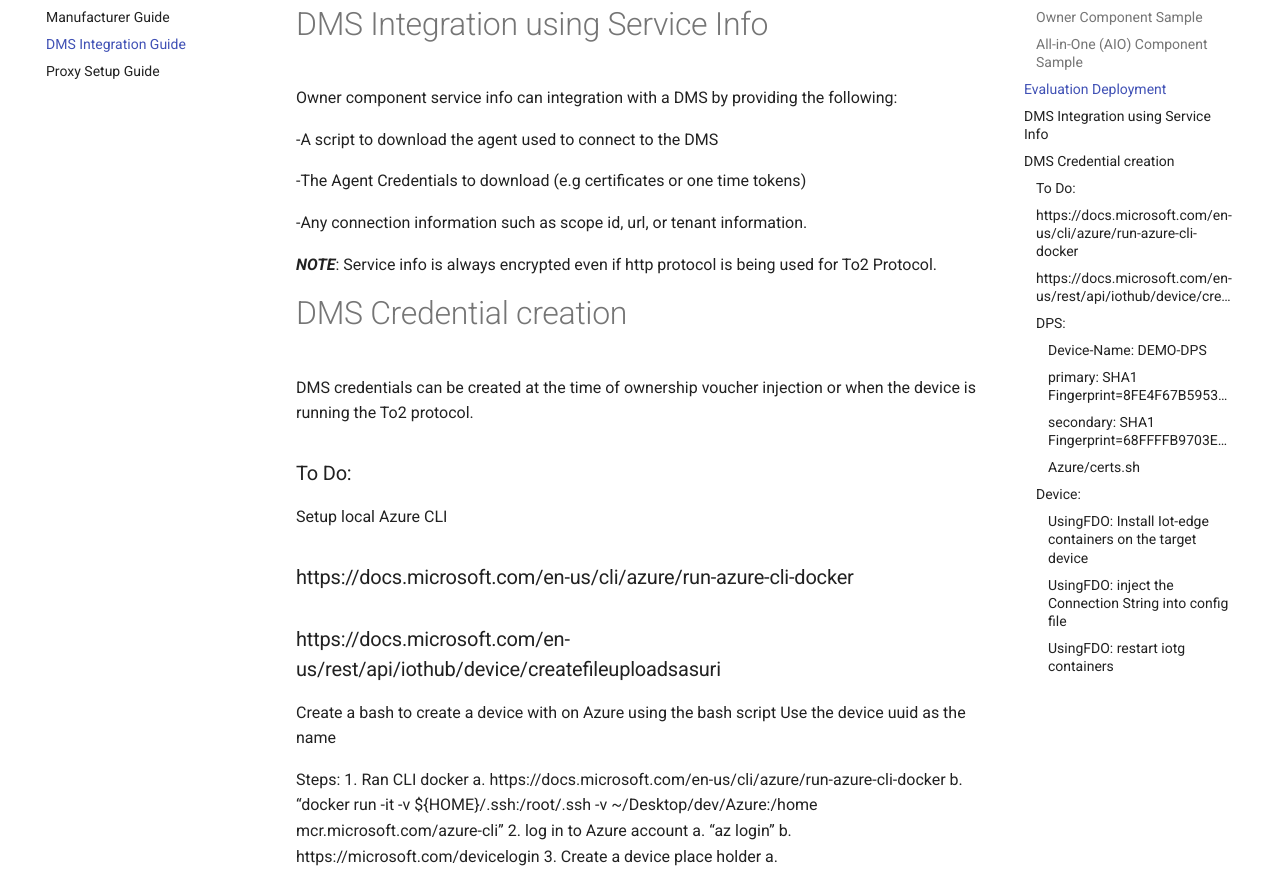
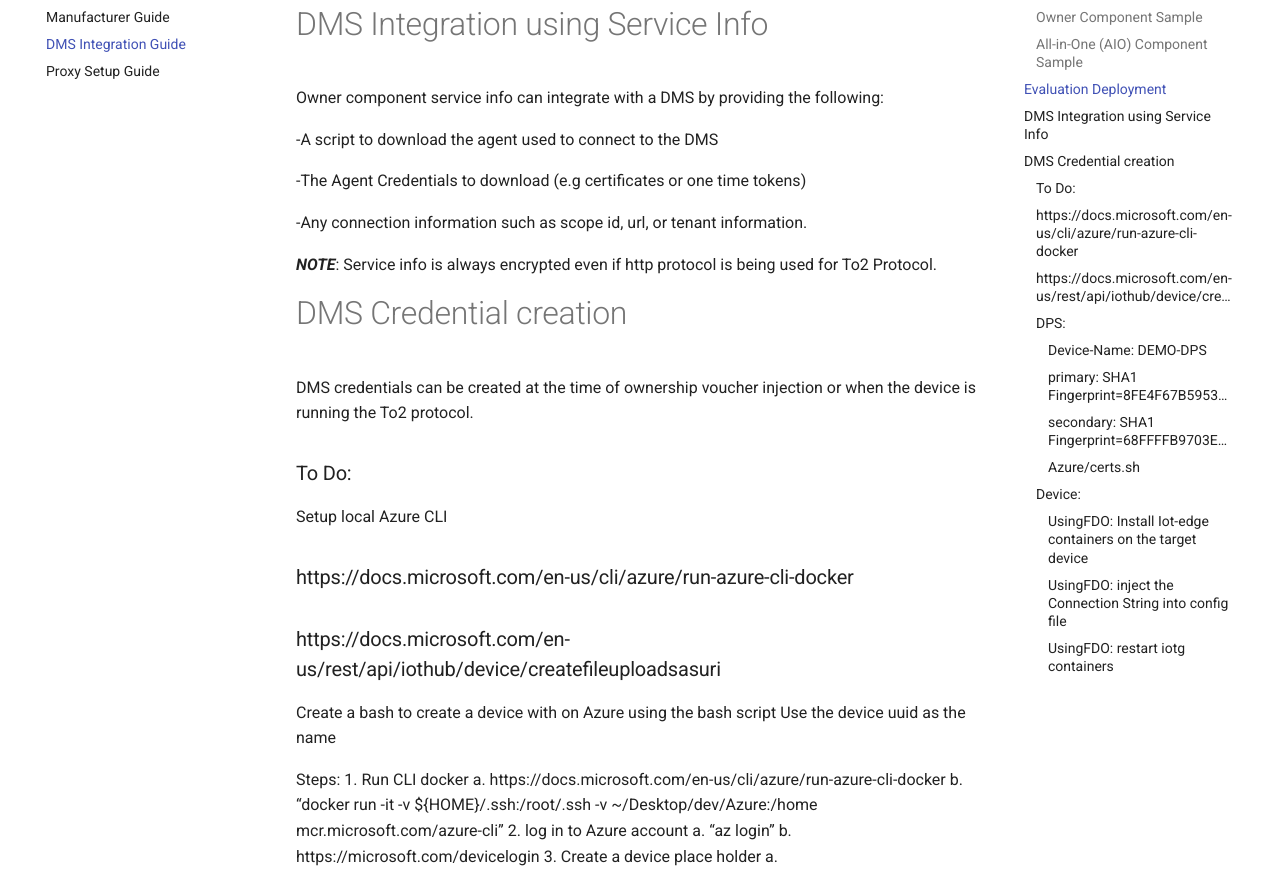
Before and after one commit to fido-device-onboard/docs-fidoiot, an MkDocs documentation site: the page built from docs/implementation-references/dms-integration-guide.md, in a window 1280 px wide and 1400 px high, scrolled down 1098 px. Shown: the part 172-1044 px from the top of the window. Built offline with MkDocs 1.6.1 and Material for MkDocs 9.7.7, drawn with Linux system fonts in a browser that asks for light colours; some of the changed text lies outside the part shown.

Commit message:
made requested changes from comments
Signed-off-by: Templeton, Randall <randall.f.templeton@intel.com>

```diff
--- a/docs/implementation-references/dms-integration-guide.md
+++ b/docs/implementation-references/dms-integration-guide.md
@@ -11,16 +11,16 @@
 For details on how to setup and initialize the Owner Service Component Sample see the Readme included with this sample as part of the FDO software [Owner Component Readme] (https://github.com/secure-device-onboard/pri-fidoiot/tree/master/component-samples/demo/owner/README.md).
 
 ### Owner Component Sample
-The main function of the Owner component sample is to serve as a TO2 protocol server. The onwer component sample runs as a web service and makes use of the FDO H2 database for configuration and storage of ownership vouchers. All configuration and data for the owner is stored in this H2 database and property or environment files.
+The main function of the Owner component sample is to serve as a TO2 protocol server. The owner component sample runs as a web service and makes use of the FDO H2 database for configuration and storage of ownership vouchers. All configuration and data for the owner is stored in this H2 database and property or environment files.
 
 ### All-in-One (AIO) Component Sample
-In addition to the owner component, the All-in-one component can be used to host Owner, Rendezvous, and Manufacturing services all in one service.  This makes deploying and testing and FDO solution easier.
+In addition to the owner component, the All-in-one component can be used to host Owner, Rendezvous, and Manufacturing services all in one service.  This makes deploying and testing of FDO easier.
 
 ## Evaluation Deployment
 The evaluation deployment is useful for development, test, and enabling purposes. The evaluation deployment can fully initialize a device to the same extent as the production deployment but does not require any integration with business systems.
 
 # DMS Integration using Service Info
-Owner component service info can integration with a DMS by providing the following:
+Owner component service info can integrate with a DMS by providing the following:
 
 -A script to download the agent used to connect to the DMS
 
@@ -45,7 +45,7 @@
 
 
 Steps:
-1.	Ran CLI docker
+1.	Run CLI docker
       a.	https://docs.microsoft.com/en-us/cli/azure/run-azure-cli-docker
       b.	“docker run -it -v ${HOME}/.ssh:/root/.ssh -v ~/Desktop/dev/Azure:/home mcr.microsoft.com/azure-cli”
 2.	log in to Azure account
```
Also changed, not shown: docs/implementation-references/serviceinfo-sys-module.md (+1 -1 lines).
